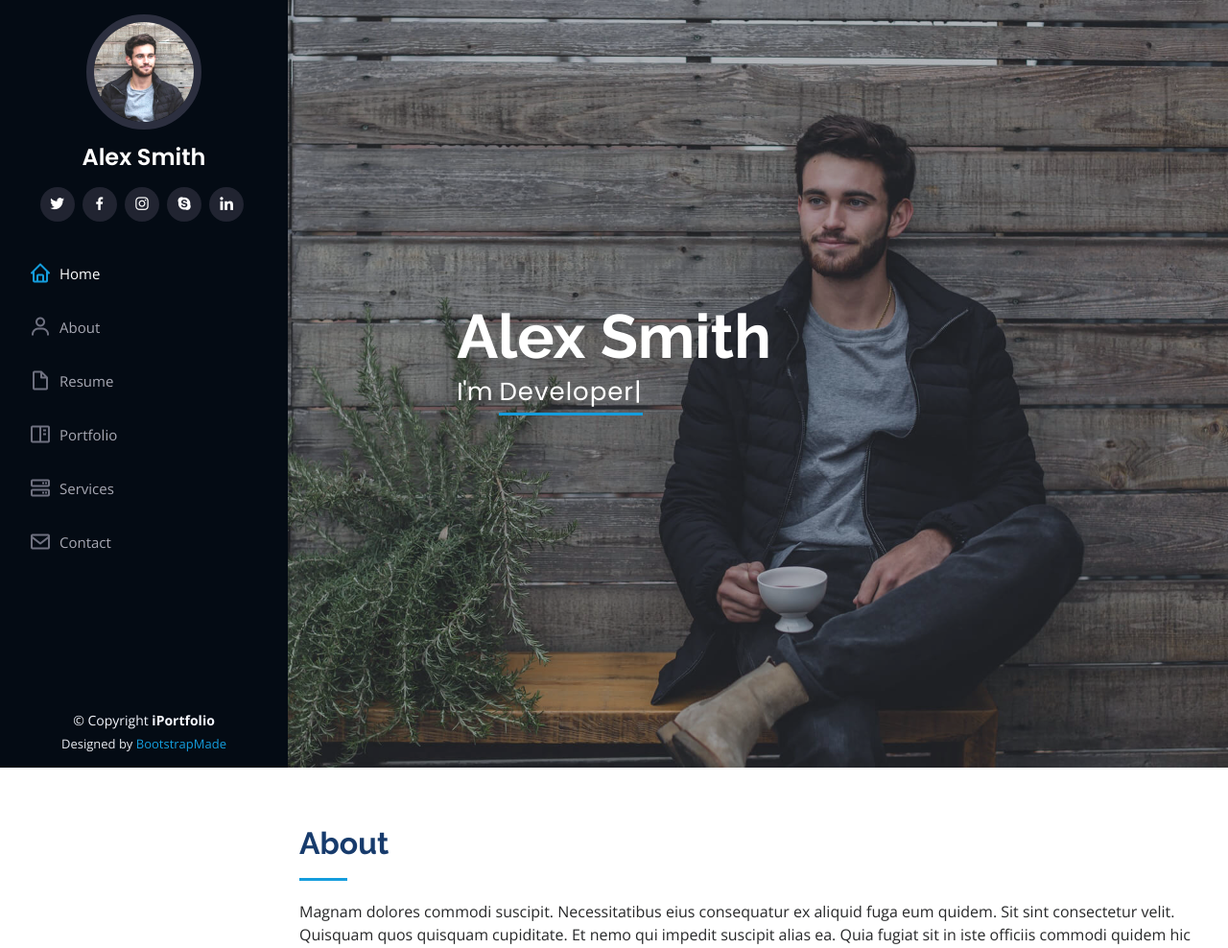
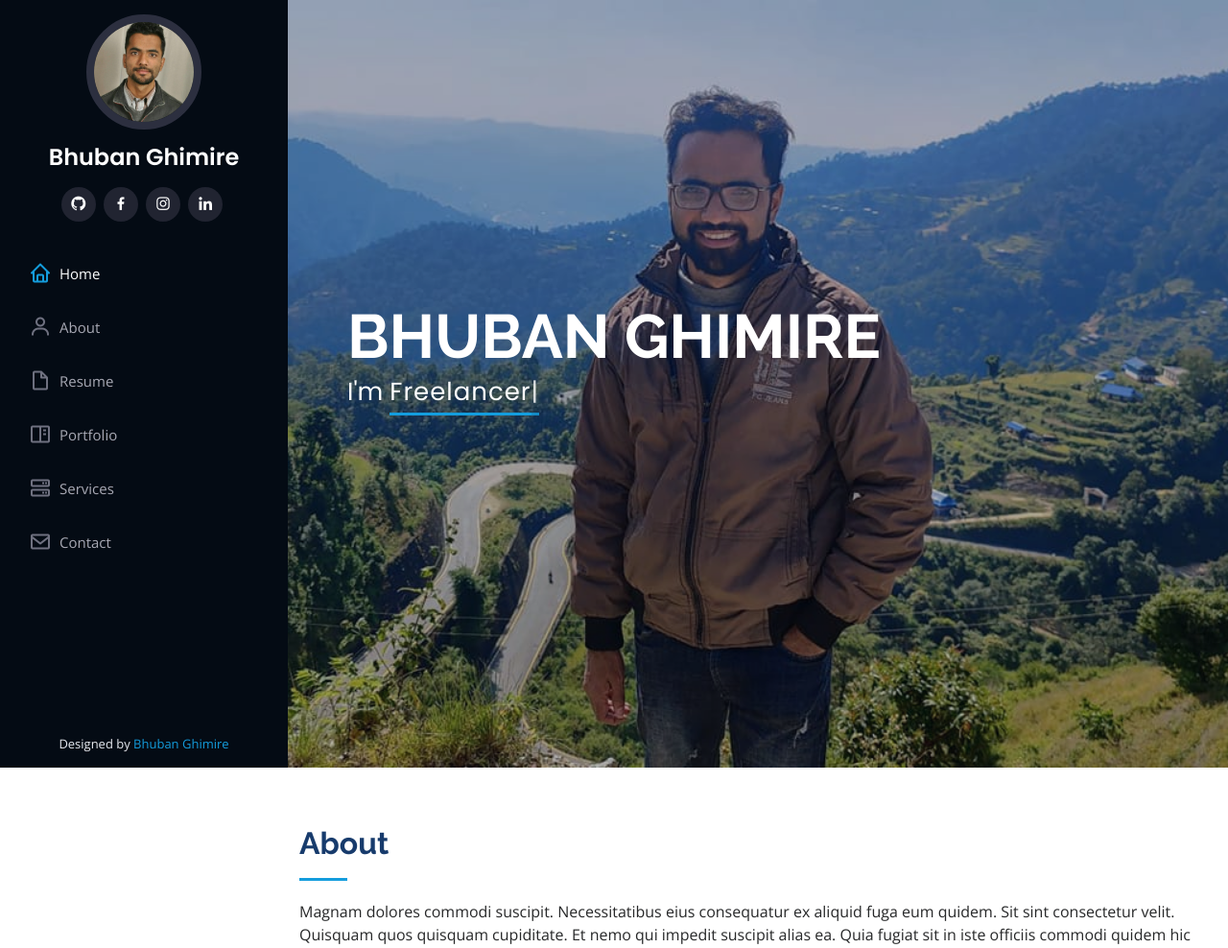
Before and after one commit to Bhubanghimire/My-Portfolio, a Django app: page / in a window 1280 px wide. Shown: the top 988 px of the page at 96% size. Run offline with Django 4.2, Linux system fonts and the light colour scheme; some libraries are stand-ins or nearby versions.

Commit message:
template started

```diff
--- a/Portfolio/settings.py
+++ b/Portfolio/settings.py
@@ -122,7 +122,10 @@ USE_TZ = True
 # https://docs.djangoproject.com/en/4.0/howto/static-files/
 
 STATIC_URL = '/static/'
-STATIC_ROOT =os.path.join(BASE_DIR, 'static')
+
+STATICFILES_DIRS = (
+    os.path.join(BASE_DIR, 'static'),
+)
 
 MEDIA_URL = '/media/'
 MEDIA_ROOT = os.path.join(BASE_DIR, 'media')
--- a/Portfolio/urls.py
+++ b/Portfolio/urls.py
@@ -23,4 +23,4 @@ urlpatterns = [
     path('',include("accounts.urls")),
 ]
 urlpatterns += static(settings.MEDIA_URL, document_root=settings.MEDIA_ROOT)
-urlpatterns += static(settings.STATIC_URL, document_root=settings.STATIC_ROOT)
+# urlpatterns += static(settings.STATIC_URL, document_root=settings.STATIC_ROOT)
--- a/static/assets/css/style.css
+++ b/static/assets/css/style.css
@@ -198,7 +198,7 @@ h1, h2, h3, h4, h5, h6 {
 #hero {
   width: 100%;
   height: 100vh;
-  background: url("../img/hero-bg.jpg") top center;
+  background: url("../img/bg.jpg") top center;
   background-size: cover;
 }
 #hero:before {
--- a/templates/base.html
+++ b/templates/base.html
@@ -4,17 +4,17 @@
   <meta charset="utf-8">
   <meta content="width=device-width, initial-scale=1.0" name="viewport">
 
-  <title>iPortfolio Bootstrap Template - Index</title>
+  <title>Bhuban Ghimire</title>
   <meta content="" name="description">
   <meta content="" name="keywords">
-
+  {% load static %}
   <!-- Favicons -->
-  <link href="assets/img/favicon.png" rel="icon">
-  <link href="assets/img/apple-touch-icon.png" rel="apple-touch-icon">
+  <link href="{% static 'assets/img/favicon.png' %}" rel="icon">
+  <link href="{% static 'assets/img/apple-touch-icon.png' %}" rel="apple-touch-icon">
 
   <!-- Google Fonts -->
   <link href="https://fonts.googleapis.com/css?family=Open+Sans:300,300i,400,400i,600,600i,700,700i|Raleway:300,300i,400,400i,500,500i,600,600i,700,700i|Poppins:300,300i,400,400i,500,500i,600,600i,700,700i" rel="stylesheet">
-  {% load static %}
+
   <!-- Vendor CSS Files -->
   <link href="{% static 'assets/vendor/aos/aos.css' %}" rel="stylesheet">
   <link href="{% static 'assets/vendor/bootstrap/css/bootstrap.min.css' %}" rel="stylesheet">
@@ -24,14 +24,7 @@
   <link href="{% static 'assets/vendor/swiper/swiper-bundle.min.css' %}" rel="stylesheet">
 
   <!-- Template Main CSS File -->
-  <link href="assets/css/style.css" rel="stylesheet">
-
-  <!-- =======================================================
-  * Template Name: iPortfolio - v3.6.0
-  * Template URL: https://bootstrapmade.com/iportfolio-bootstrap-portfolio-websites-template/
-  * Author: BootstrapMade.com
-  * License: https://bootstrapmade.com/license/
-  ======================================================== -->
+  <link href="{% static 'assets/css/style.css' %}" rel="stylesheet">
 </head>
 
 <body>
@@ -44,14 +37,13 @@
     <div class="d-flex flex-column">
 
       <div class="profile">
-        <img src="assets/img/profile-img.jpg" alt="" class="img-fluid rounded-circle">
-        <h1 class="text-light"><a href="index.html">Alex Smith</a></h1>
+        <img src="{% static 'assets/img/profile.jpg' %}" alt="" class="img-fluid rounded-circle">
+        <h1 class="text-light"><a href="http://127.0.0.1:8000/">Bhuban Ghimire</a></h1>
         <div class="social-links mt-3 text-center">
-          <a href="#" class="twitter"><i class="bx bxl-twitter"></i></a>
-          <a href="#" class="facebook"><i class="bx bxl-facebook"></i></a>
-          <a href="#" class="instagram"><i class="bx bxl-instagram"></i></a>
-          <a href="#" class="google-plus"><i class="bx bxl-skype"></i></a>
-          <a href="#" class="linkedin"><i class="bx bxl-linkedin"></i></a>
+          <a href="https://github.com/Bhubanghimire" class="github"><i class="bx bxl-github"></i></a>
+          <a href="https://www.facebook.com/BhuOne.3130" class="facebook"><i class="bx bxl-facebook"></i></a>
+          <a href="https://www.instagram.com/bhuban.31/" class="instagram"><i class="bx bxl-instagram"></i></a>
+          <a href="https://www.linkedin.com/in/bhuban-ghimire-916197178/" class="linkedin"><i class="bx bxl-linkedin"></i></a>
         </div>
       </div>
 
@@ -71,8 +63,8 @@
   <!-- ======= Hero Section ======= -->
   <section id="hero" class="d-flex flex-column justify-content-center align-items-center">
     <div class="hero-container" data-aos="fade-in">
-      <h1>Alex Smith</h1>
-      <p>I'm <span class="typed" data-typed-items="Designer, Developer, Freelancer, Photographer"></span></p>
+      <h1>BHUBAN GHIMIRE</h1>
+      <p>I'm <span class="typed" data-typed-items="Python Developer, Freelancer"></span></p>
     </div>
   </section><!-- End Hero -->
 
@@ -89,7 +81,7 @@
 
         <div class="row">
           <div class="col-lg-4" data-aos="fade-right">
-            <img src="assets/img/profile-img.jpg" class="img-fluid" alt="">
+            <img src="{% static 'assets/img/profile-img.jpg' %}" class="img-fluid" alt="">
           </div>
           <div class="col-lg-8 pt-4 pt-lg-0 content" data-aos="fade-left">
             <h3>UI/UX Designer &amp; Web Developer.</h3>
@@ -252,7 +244,7 @@
           <div class="col-lg-6" data-aos="fade-up">
             <h3 class="resume-title">Sumary</h3>
             <div class="resume-item pb-0">
-              <h4>Alex Smith</h4>
+              <h4>BHUBAN GHIMIRE</h4>
               <p><em>Innovative and deadline-driven Graphic Designer with 3+ years of experience designing and developing user-centered digital/print marketing material from initial concept to final, polished deliverable.</em></p>
               <ul>
                 <li>Portland par 127,Orlando, FL</li>
@@ -329,9 +321,9 @@
 
           <div class="col-lg-4 col-md-6 portfolio-item filter-app">
             <div class="portfolio-wrap">
-              <img src="assets/img/portfolio/portfolio-1.jpg" class="img-fluid" alt="">
+              <img src="{% static 'assets/img/portfolio/portfolio-1.jpg' %}" class="img-fluid" alt="">
               <div class="portfolio-links">
-                <a href="assets/img/portfolio/portfolio-1.jpg" data-gallery="portfolioGallery" class="portfolio-lightbox" title="App 1"><i class="bx bx-plus"></i></a>
+                <a href="{% static 'assets/img/portfolio/portfolio-1.jpg' %}" data-gallery="portfolioGallery" class="portfolio-lightbox" title="App 1"><i class="bx bx-plus"></i></a>
                 <a href="portfolio-details.html" title="More Details"><i class="bx bx-link"></i></a>
               </div>
             </div>
@@ -339,9 +331,9 @@
 
           <div class="col-lg-4 col-md-6 portfolio-item filter-web">
             <div class="portfolio-wrap">
-              <img src="assets/img/portfolio/portfolio-2.jpg" class="img-fluid" alt="">
+              <img src="{% static 'assets/img/portfolio/portfolio-2.jpg' %}" class="img-fluid" alt="">
               <div class="portfolio-links">
-                <a href="assets/img/portfolio/portfolio-2.jpg" data-gallery="portfolioGallery" class="portfolio-lightbox" title="Web 3"><i class="bx bx-plus"></i></a>
+                <a href="{% static 'assets/img/portfolio/portfolio-2.jpg' %}" data-gallery="portfolioGallery" class="portfolio-lightbox" title="Web 3"><i class="bx bx-plus"></i></a>
                 <a href="portfolio-details.html" title="More Details"><i class="bx bx-link"></i></a>
               </div>
             </div>
@@ -349,9 +341,9 @@
 
           <div class="col-lg-4 col-md-6 portfolio-item filter-app">
             <div class="portfolio-wrap">
-              <img src="assets/img/portfolio/portfolio-3.jpg" class="img-fluid" alt="">
+              <img src="{% static 'assets/img/portfolio/portfolio-3.jpg' %}" class="img-fluid" alt="">
               <div class="portfolio-links">
-                <a href="assets/img/portfolio/portfolio-3.jpg" data-gallery="portfolioGallery" class="portfolio-lightbox" title="App 2"><i class="bx bx-plus"></i></a>
+                <a href="{% static 'assets/img/portfolio/portfolio-3.jpg' %}" data-gallery="portfolioGallery" class="portfolio-lightbox" title="App 2"><i class="bx bx-plus"></i></a>
                 <a href="portfolio-details.html" title="More Details"><i class="bx bx-link"></i></a>
               </div>
             </div>
@@ -359,9 +351,9 @@
 
           <div class="col-lg-4 col-md-6 portfolio-item filter-card">
             <div class="portfolio-wrap">
-              <img src="assets/img/portfolio/portfolio-4.jpg" class="img-fluid" alt="">
+              <img src="{% static 'assets/img/portfolio/portfolio-4.jpg' %}" class="img-fluid" alt="">
               <div class="portfolio-links">
-                <a href="assets/img/portfolio/portfolio-4.jpg" data-gallery="portfolioGallery" class="portfolio-lightbox" title="Card 2"><i class="bx bx-plus"></i></a>
+                <a href="{% static 'assets/img/portfolio/portfolio-4.jpg' %}" data-gallery="portfolioGallery" class="portfolio-lightbox" title="Card 2"><i class="bx bx-plus"></i></a>
                 <a href="portfolio-details.html" title="More Details"><i class="bx bx-link"></i></a>
               </div>
             </div>
@@ -369,9 +361,9 @@
 
           <div class="col-lg-4 col-md-6 portfolio-item filter-web">
             <div class="portfolio-wrap">
-              <img src="assets/img/portfolio/portfolio-5.jpg" class="img-fluid" alt="">
+              <img src="{% static 'assets/img/portfolio/portfolio-5.jpg' %}" class="img-fluid" alt="">
               <div class="portfolio-links">
-                <a href="assets/img/portfolio/portfolio-5.jpg" data-gallery="portfolioGallery" class="portfolio-lightbox" title="Web 2"><i class="bx bx-plus"></i></a>
+                <a href="{% static 'assets/img/portfolio/portfolio-5.jpg' %}" data-gallery="portfolioGallery" class="portfolio-lightbox" title="Web 2"><i class="bx bx-plus"></i></a>
                 <a href="portfolio-details.html" title="More Details"><i class="bx bx-link"></i></a>
               </div>
             </div>
@@ -379,9 +371,9 @@
 
           <div class="col-lg-4 col-md-6 portfolio-item filter-app">
             <div class="portfolio-wrap">
-              <img src="assets/img/portfolio/portfolio-6.jpg" class="img-fluid" alt="">
+              <img src="{% static 'assets/img/portfolio/portfolio-6.jpg' %}" class="img-fluid" alt="">
               <div class="portfolio-links">
-                <a href="assets/img/portfolio/portfolio-6.jpg" data-gallery="portfolioGallery" class="portfolio-lightbox" title="App 3"><i class="bx bx-plus"></i></a>
+                <a href="{% static 'assets/img/portfolio/portfolio-6.jpg' %}" data-gallery="portfolioGallery" class="portfolio-lightbox" title="App 3"><i class="bx bx-plus"></i></a>
                 <a href="portfolio-details.html" title="More Details"><i class="bx bx-link"></i></a>
               </div>
             </div>
@@ -389,9 +381,9 @@
 
           <div class="col-lg-4 col-md-6 portfolio-item filter-card">
             <div class="portfolio-wrap">
-              <img src="assets/img/portfolio/portfolio-7.jpg" class="img-fluid" alt="">
+              <img src="{% static 'assets/img/portfolio/portfolio-7.jpg' %}" class="img-fluid" alt="">
               <div class="portfolio-links">
-                <a href="assets/img/portfolio/portfolio-7.jpg" data-gallery="portfolioGallery" class="portfolio-lightbox" title="Card 1"><i class="bx bx-plus"></i></a>
+                <a href="{% static 'assets/img/portfolio/portfolio-7.jpg' %}" data-gallery="portfolioGallery" class="portfolio-lightbox" title="Card 1"><i class="bx bx-plus"></i></a>
                 <a href="portfolio-details.html" title="More Details"><i class="bx bx-link"></i></a>
               </div>
             </div>
@@ -399,9 +391,9 @@
 
           <div class="col-lg-4 col-md-6 portfolio-item filter-card">
             <div class="portfolio-wrap">
-              <img src="assets/img/portfolio/portfolio-8.jpg" class="img-fluid" alt="">
+              <img src="{% static 'assets/img/portfolio/portfolio-8.jpg' %}" class="img-fluid" alt="">
               <div class="portfolio-links">
-                <a href="assets/img/portfolio/portfolio-8.jpg" data-gallery="portfolioGallery" class="portfolio-lightbox" title="Card 3"><i class="bx bx-plus"></i></a>
+                <a href="{% static 'assets/img/portfolio/portfolio-8.jpg' %}" data-gallery="portfolioGallery" class="portfolio-lightbox" title="Card 3"><i class="bx bx-plus"></i></a>
                 <a href="portfolio-details.html" title="More Details"><i class="bx bx-link"></i></a>
               </div>
             </div>
@@ -409,9 +401,9 @@
 
           <div class="col-lg-4 col-md-6 portfolio-item filter-web">
             <div class="portfolio-wrap">
-              <img src="assets/img/portfolio/portfolio-9.jpg" class="img-fluid" alt="">
+              <img src="{% static 'assets/img/portfolio/portfolio-9.jpg' %}" class="img-fluid" alt="">
               <div class="portfolio-links">
-                <a href="assets/img/portfolio/portfolio-9.jpg" data-gallery="portfolioGallery" class="portfolio-lightbox" title="Web 3"><i class="bx bx-plus"></i></a>
+                <a href="{% static 'assets/img/portfolio/portfolio-9.jpg' %}" data-gallery="portfolioGallery" class="portfolio-lightbox" title="Web 3"><i class="bx bx-plus"></i></a>
                 <a href="portfolio-details.html" title="More Details"><i class="bx bx-link"></i></a>
               </div>
             </div>
@@ -626,15 +618,13 @@
   <!-- ======= Footer ======= -->
   <footer id="footer">
     <div class="container">
-      <div class="copyright">
-        &copy; Copyright <strong><span>iPortfolio</span></strong>
-      </div>
+
       <div class="credits">
         <!-- All the links in the footer should remain intact. -->
         <!-- You can delete the links only if you purchased the pro version. -->
         <!-- Licensing information: https://bootstrapmade.com/license/ -->
         <!-- Purchase the pro version with working PHP/AJAX contact form: https://bootstrapmade.com/iportfolio-bootstrap-portfolio-websites-template/ -->
-        Designed by <a href="https://bootstrapmade.com/">BootstrapMade</a>
+        Designed by <a href="http://127.0.0.1:8000/">Bhuban Ghimire</a>
       </div>
     </div>
   </footer><!-- End  Footer -->
```
Also changed, not shown: other parts of templates/base.html (+15 -15 lines), static/assets/img/bg.JPG (added), static/assets/img/bg.jpg (added), static/assets/img/profile.jpg (added), 1 other file.
